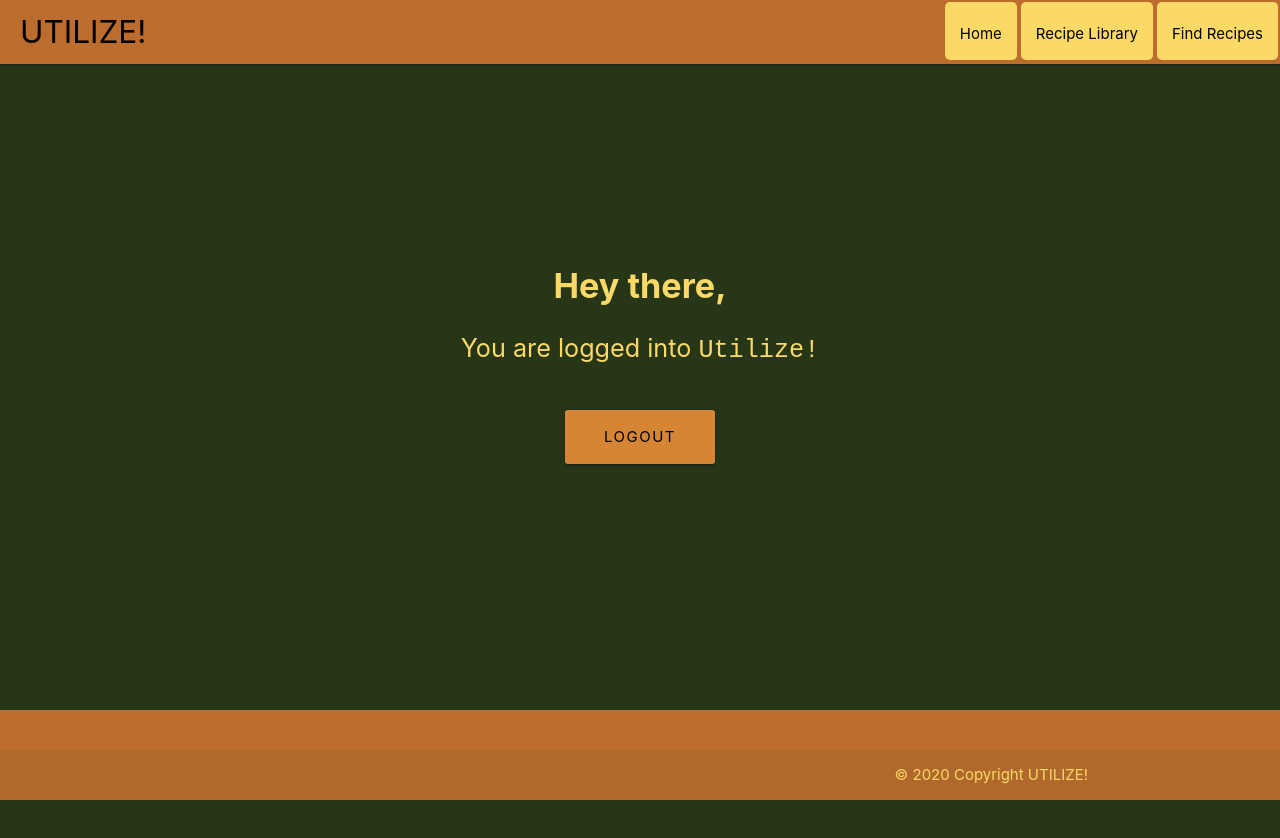
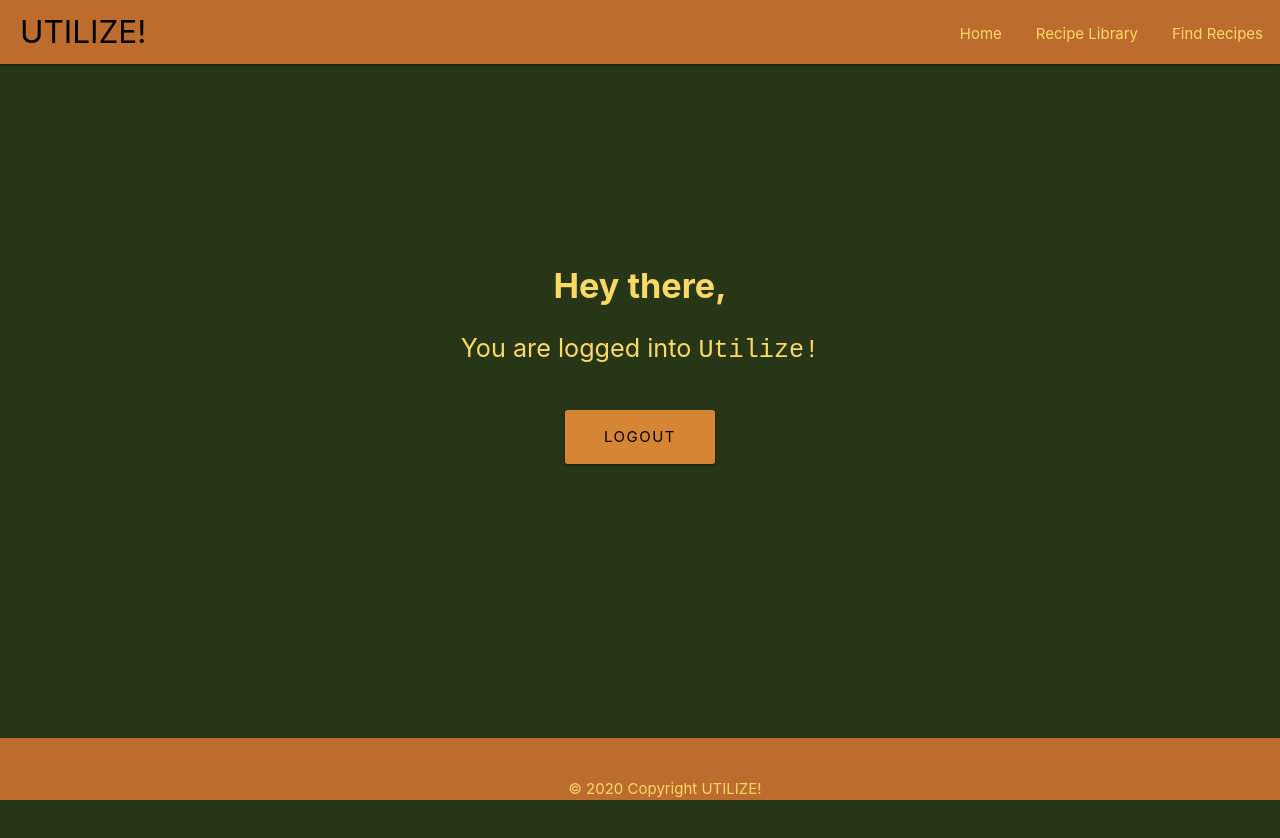
Before and after one commit to bclosson/Utilize, a React (Create React App) app in the folder client/: page /dashboard in a window 1280 px wide. Shown: the top 838 px of the page. Before the commit the page ends 800 px from the top, so only its background shows below. Built offline with nearby package versions, Linux system fonts and the light colour scheme.

Commit message:
commit fixed footer overlap

```diff
--- a/client/src/Components/Footer.js
+++ b/client/src/Components/Footer.js
@@ -2,16 +2,17 @@
 function Footer() {
 return(
     <footer className="page-footer">
-      <div className="container">
+      <div className="container" id="footer-container">
         <div className="row">
           <div id="edamam-badge" data-color="white"></div>
         </div>
-      </div>
-      <div className="footer-copyright">
-        <div className="container">
+        <div className="container" id="copywrite">
         © 2020 Copyright UTILIZE!
         </div>
       </div>
+      {/* <div className="footer-copyright">
+
+      </div> */}
     </footer>
   );
 };
--- a/client/src/index.css
+++ b/client/src/index.css
@@ -2,7 +2,7 @@ body {
   display: flex;
   min-height: 100vh;
   flex-direction: column;
-  margin: 0;
+  margin-bottom: 108px;
   font-family: -apple-system, BlinkMacSystemFont, 'Segoe UI', 'Roboto', 'Oxygen',
     'Ubuntu', 'Cantarell', 'Fira Sans', 'Droid Sans', 'Helvetica Neue',
     sans-serif;
@@ -25,8 +25,9 @@ nav .brand-logo {
 }
 
 nav ul a {
-  color: black;
-  background-color: #fbd966;
+  color: #fbd966;
+  background-color: none;
+  /* background-color: #fbd966; */
   align-items: center;
   margin: 2px;
   border-radius: 5px;
@@ -187,14 +188,20 @@ h6 {
 
 /* FOOTER */
 .page-footer {
+  align-content: left;
   position: fixed;
   bottom: 0;
   left: 0;
   width: 100%;
+  margin: 0;
   background-color: #bc6d2d;
 }
 
-.page-footer .footer-copyright{
+#footer-container {
+  margin: 0;
+}
+
+#copywrite {
   color: #fbd966;
   text-align: right;
 }
```
Also changed, not shown: 1 other file (tests, documents, lock files or other folders).
